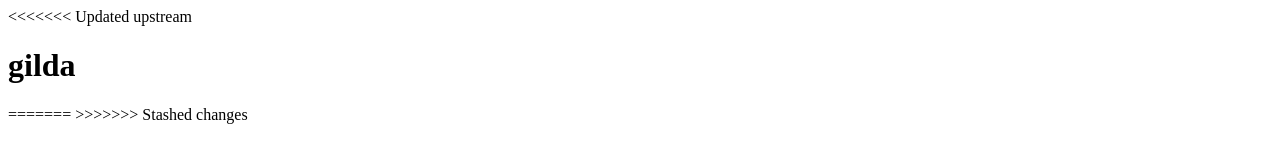
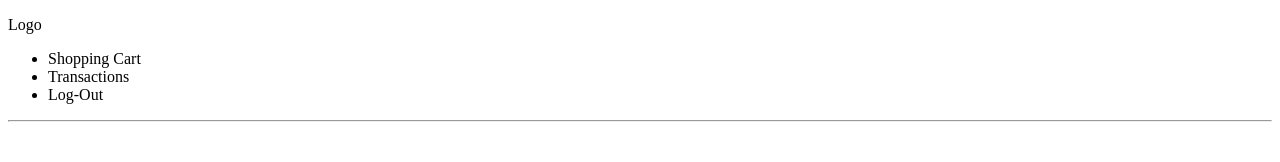
Before and after one commit to gilda-prv/projectTeamWork, a plain HTML site: page index4.html in a window 1280 px wide. Drawn offline with Linux system fonts and the light colour scheme.

Commit message:
Create a header
Create a header

```diff
--- a/index4.html
+++ b/index4.html
@@ -1,16 +1,24 @@
-<<<<<<< Updated upstream
 <!DOCTYPE html>
 <html lang="en">
   <head>
     <meta charset="UTF-8" />
     <meta http-equiv="X-UA-Compatible" content="IE=edge" />
-    <meta name="viewport" content="width=, initial-scale=1.0" />
+    <meta name="viewport" content="width=device-width, initial-scale=1.0" />
     <title>Document</title>
   </head>
   <body>
-    <h1>gilda</h1>
+    <header>
+      <p>Logo</p>
+
+      <nav>
+        <ul>
+          <li>Shopping Cart</li>
+          <li>Transactions</li>
+          <li>Log-Out</li>
+        </ul>
+      </nav>
+
+      <hr />
+    </header>
   </body>
 </html>
-=======
-
->>>>>>> Stashed changes
```
